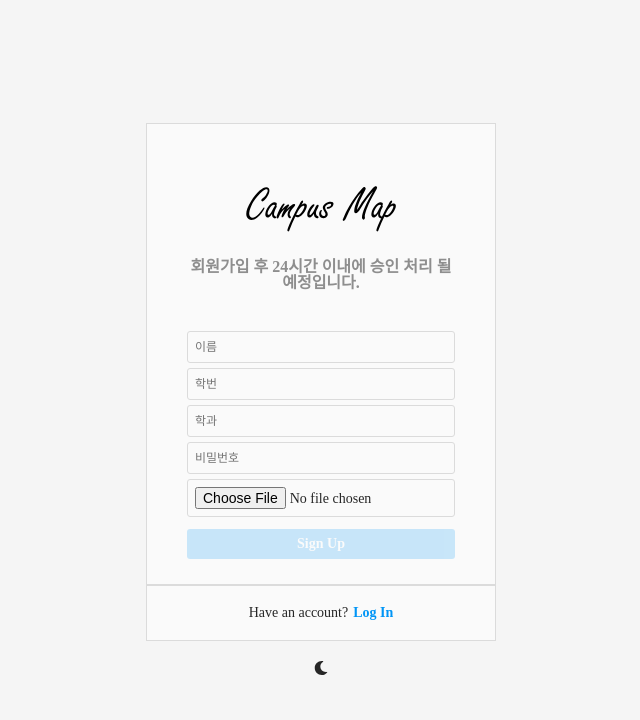
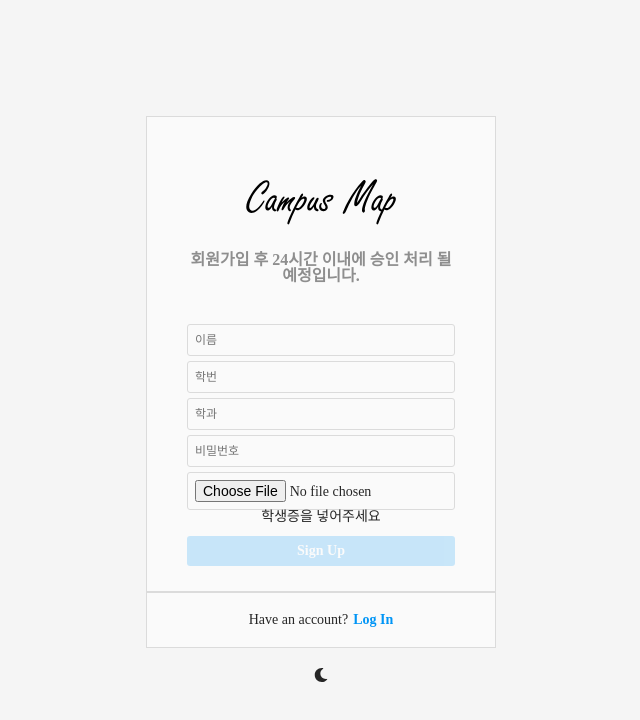
Before and after one commit to joseph-106/campusmap-frontend, a React (Create React App) app: page /signup in a window 1280 px wide. Shown: the top 720 px of the page, without its empty margins (319-959 px from the left). Built offline with nearby package versions, Linux system fonts and the light colour scheme; what apollo-upload-client would draw is missing.

Commit message:
학생증 알림

```diff
--- a/src/Screens/Signup.js
+++ b/src/Screens/Signup.js
@@ -122,6 +122,9 @@ const Signup = () => {
                         required:"학생증 사진을 넣어주세요",
                     })} onChange={() => clearSignupError()}
                     name="idCard" type="file" placeholder="학생증"/>
+                    <label htmlFor="contained-button-file">
+                        학생증을 넣어주세요
+                    </label>
                     <FormError message={errors?.idCard?.message}/>
                     <Button type="submit" value={loading ? "Loading..." : "Sign Up"} disabled={!formState.isValid || loading}/>
                     <FormError message={errors?.result?.message}/>
```
